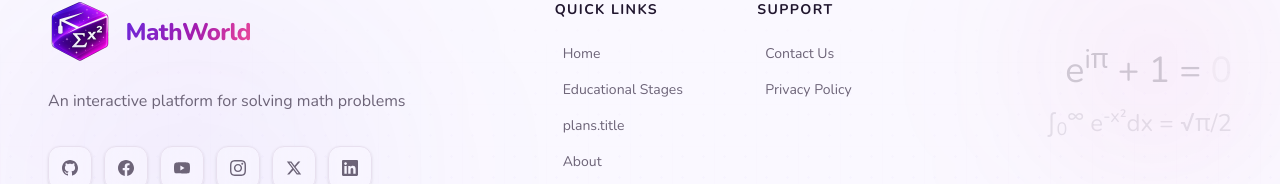
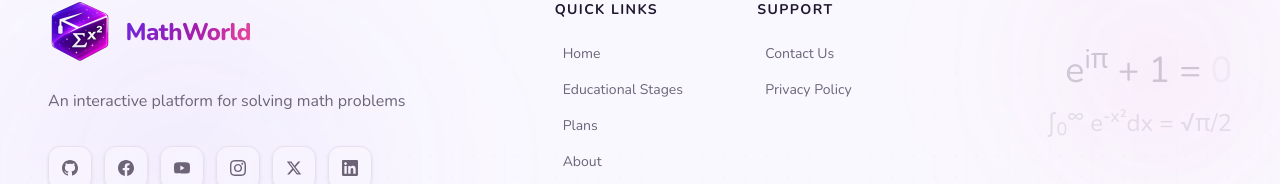
Before and after one commit to MahmoudWebApp/MathWorldFrontend, a Next.js app: page /en/premium in a window 1280 px wide. Shown: the part 767-951 px from the top of the page. Built offline with nearby package versions, Linux system fonts and the light colour scheme; no server answers; a web font is replaced by a local one.

Commit message:
fix: use existing localized copy keys for public links

```diff
--- a/src/components/layout/Footer.tsx
+++ b/src/components/layout/Footer.tsx
@@ -15,7 +15,7 @@ export function Footer() {
       links: [
         { href: '/', label: t('nav.home') },
         { href: '/stages', label: t('nav.stages') },
-        { href: '/premium', label: t('plans.title') },
+        { href: '/premium', label: t('nav.plans') },
         { href: '/about', label: t('footer.about') },
       ],
     },
```
